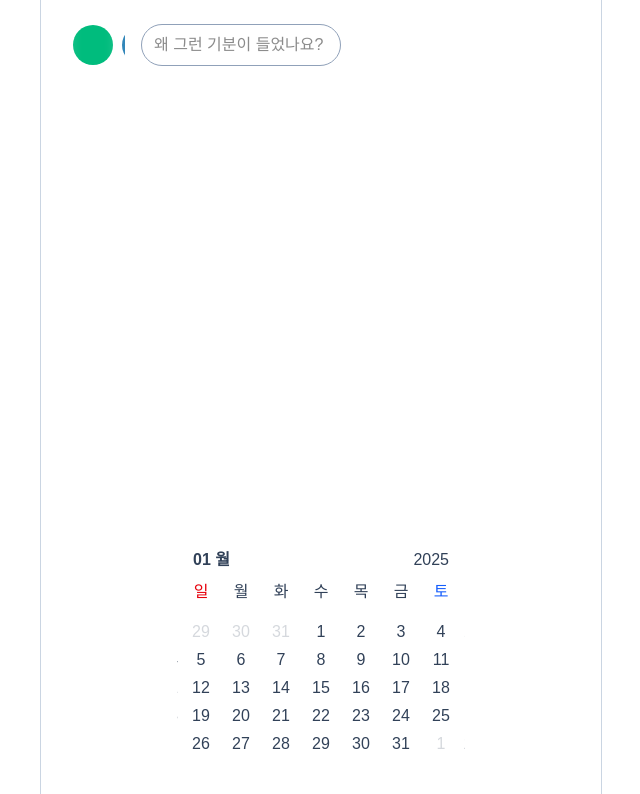
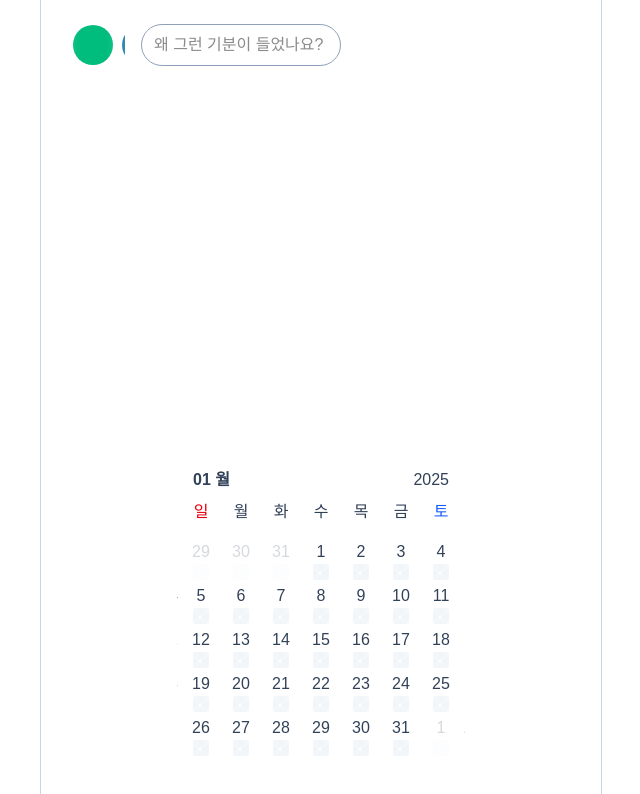
Before and after one commit to MaetDol/mood-of-today, a Next.js app: page /main in a window 1280 px wide. Shown: the top 794 px of the page, without its empty margins (319-959 px from the left). Built offline with nearby package versions, Linux system fonts and the light colour scheme.

Commit message:
feat, 그날의 무드 인디케이터 퍼블리싱 완료

```diff
--- a/src/app/main/_components/Calendar/components/Dates.tsx
+++ b/src/app/main/_components/Calendar/components/Dates.tsx
@@ -14,9 +14,33 @@ justify-items-center gap-x-6"
       {getDates(year, month).map(({ month: m, date }) => (
         <div
           key={m.toString() + date}
-          className={`mb-1 ${m !== month ? "opacity-20" : ""}`}
+          className={`mb-1 flex flex-col items-center ${
+            m !== month ? "opacity-20" : ""
+          }`}
         >
           {date}
+          <div className="rounded-[2px] overflow-hidden relative w-4 h-4">
+            <div
+              className="absolute rounded-full opacity-80 w-[18px] h-[18px]
+              left-[-8px] top-[-8px] bg-slate-100
+            "
+            />
+            <div
+              className="absolute rounded-full opacity-80 w-[18px] h-[18px]
+              left-[6px] top-[-6px] bg-slate-100
+            "
+            />
+            <div
+              className="absolute rounded-full opacity-80 w-[18px] h-[18px]
+              left-[-10px] top-[6px] bg-slate-100
+            "
+            />
+            <div
+              className="absolute rounded-full opacity-80 w-[18px] h-[18px]
+              left-[6px] top-[6px] bg-slate-100
+            "
+            />
+          </div>
         </div>
       ))}
     </div>
```
